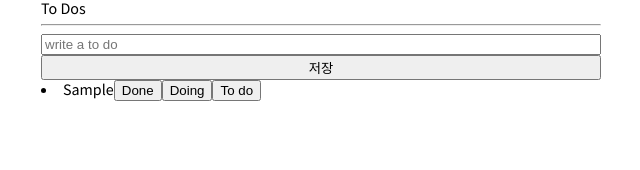
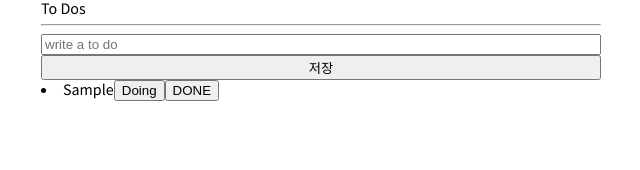
Before and after one commit to yoonjong-park/ToDoListToUnderstandRecoil, a React (Create React App) app: page / in a window 1280 px wide. Both pictures are taken after typing "Sample" into the empty fields and a click on the button "저장". Shown: the top 170 px of the page, without its empty margins (319-959 px from the left). Built offline with nearby package versions, Linux system fonts and the light colour scheme.

Commit message:
ADD chaging ToDo category

```diff
--- a/src/ToDoList.tsx
+++ b/src/ToDoList.tsx
@@ -13,7 +13,6 @@ const ToDoList = () => {
       <hr />
       <CreateToDo />
       {toDos.map((toDo, i) => {
-        console.log("...todo", <Todo key={i} {...toDo} />);
         return <Todo key={toDo.id} {...toDo} />;
       })}
     </div>
--- a/src/atoms.tsx
+++ b/src/atoms.tsx
@@ -3,7 +3,7 @@ import { atom } from "recoil";
 export interface IToDo {
   id: number;
   text: string;
-  category: "TO_DO" | "DOING" | "DONE";
+  category: "TO_DO" | "DOING" | "DONE" | string;
 }
 
 export const toDoState = atom<IToDo[]>({
--- a/src/components/Todo.tsx
+++ b/src/components/Todo.tsx
@@ -1,13 +1,44 @@
-import React from "react";
-import { IToDo } from "../atoms";
+import React, { MouseEvent } from "react";
+import { useRecoilState, useSetRecoilState } from "recoil";
+import { IToDo, toDoState } from "../atoms";
 
-const Todo = ({ text }: IToDo) => {
+const Todo = ({ text, category, id }: IToDo) => {
+  const setToDos = useSetRecoilState(toDoState);
+
+  const onClick = (e: React.MouseEvent<HTMLButtonElement>) => {
+    const {
+      currentTarget: { name },
+    } = e;
+
+    setToDos(oldToDos => {
+      const targetIndex = oldToDos.findIndex(toDo => toDo.id === id);
+      const newToDo = { id, text, category: name };
+
+      let temp = [...oldToDos];
+      temp[targetIndex] = newToDo;
+
+      return temp;
+    });
+  };
+
   return (
     <li>
       <span>{text}</span>
-      <button>Done</button>
-      <button>Doing</button>
-      <button>To do</button>
+      {category !== "DOING" && (
+        <button name="DOING" onClick={onClick}>
+          Doing
+        </button>
+      )}
+      {category !== "TO_DO" && (
+        <button name="TO_DO" onClick={onClick}>
+          TO_DO
+        </button>
+      )}
+      {category !== "DONE" && (
+        <button name="DONE" onClick={onClick}>
+          DONE
+        </button>
+      )}
     </li>
   );
 };
```
